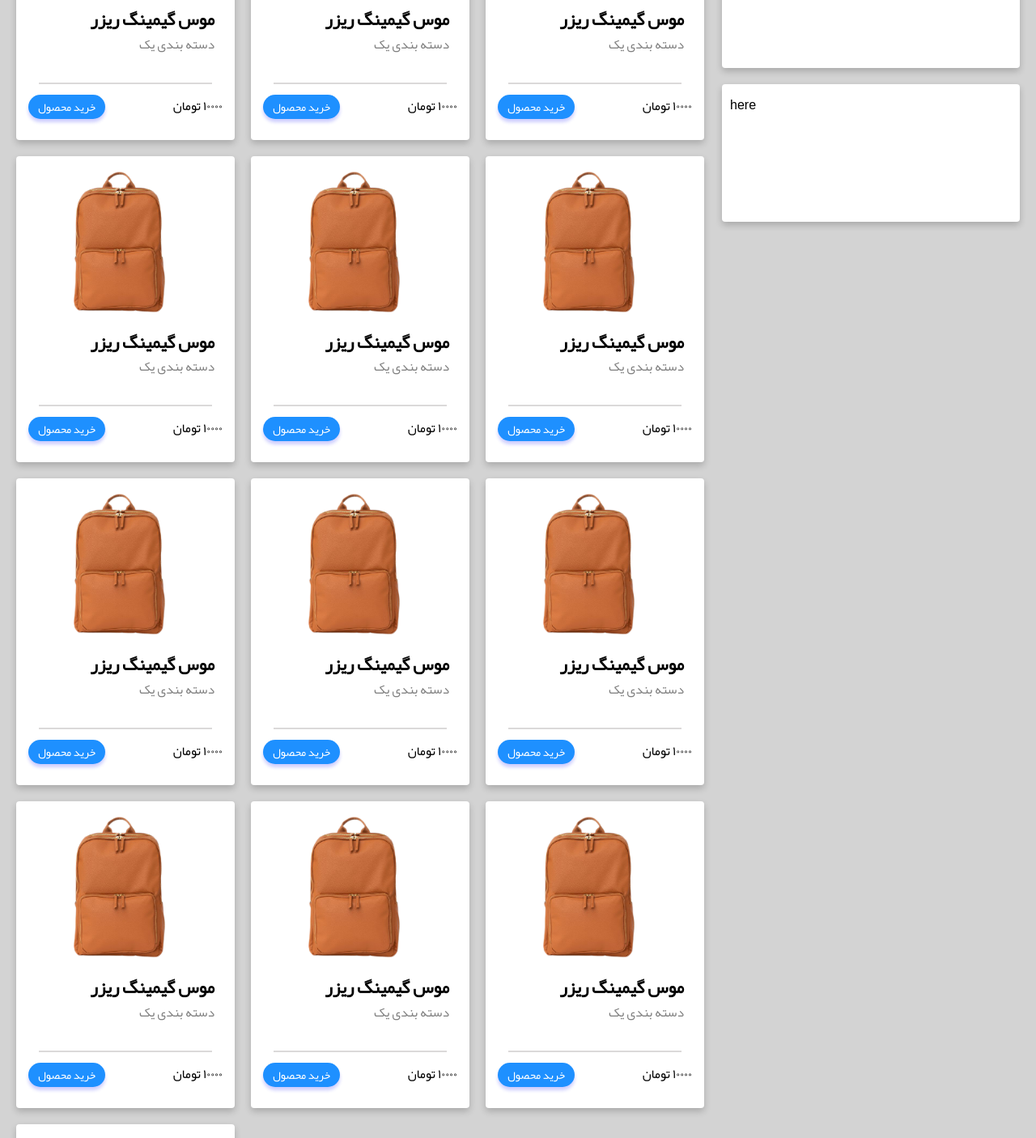
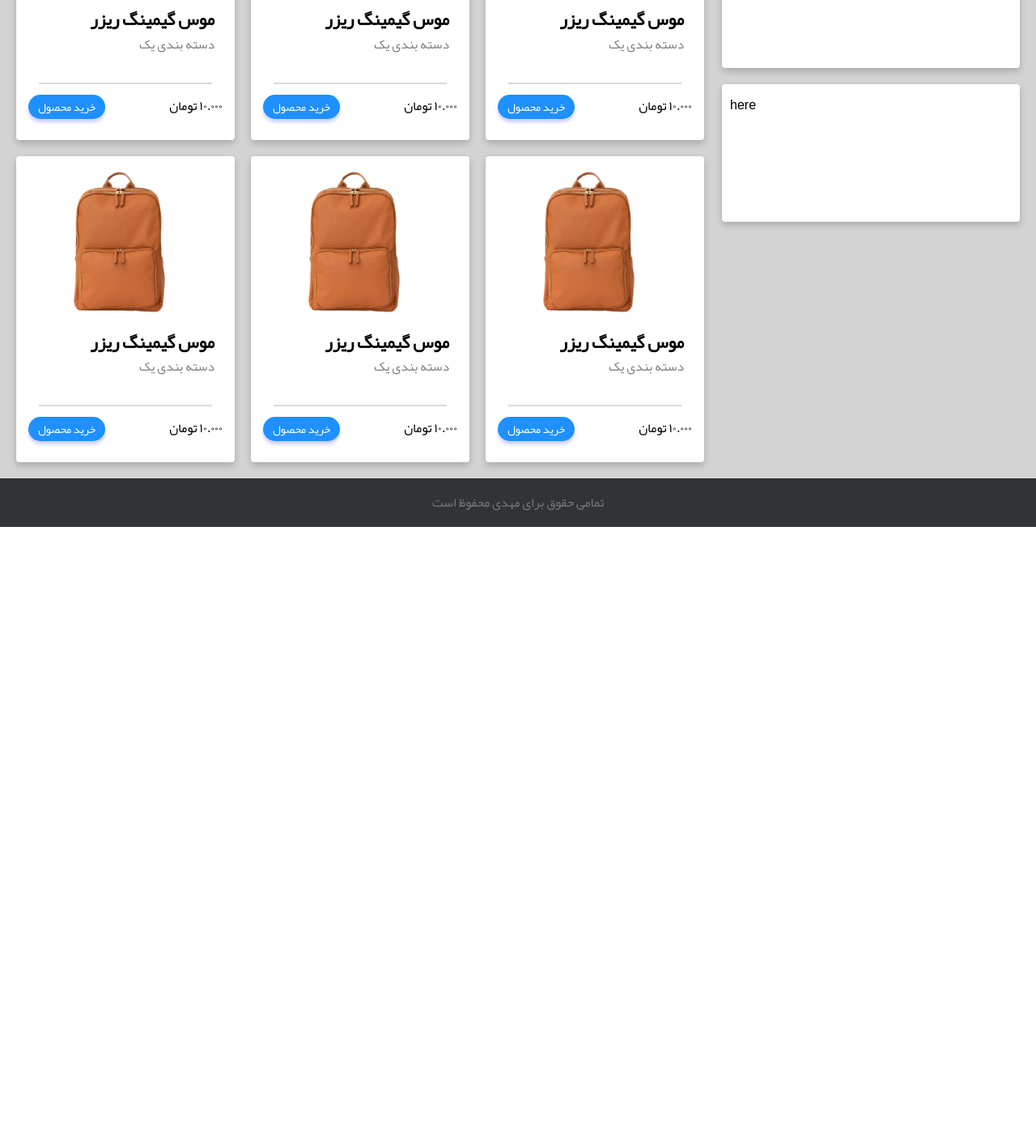
Before and after one commit to mnn59/web-new, a React app: page / in a window 1280 px wide. Shown: the part 1003-2409 px from the top of the page at 81% size. After the commit the page ends 1654 px from the top, so only its background shows below. Built offline with nearby package versions, Linux system fonts and the light colour scheme.

Commit message:
Edit some problems and comment some Cards

```diff
--- a/src/components/UI/ProductsSection/ProductsSection.js
+++ b/src/components/UI/ProductsSection/ProductsSection.js
@@ -14,93 +14,93 @@ const productsSection = () => {
                     image={bag}
                     title="موس گیمینگ ریزر"
                     subTitle="دسته بندی یک"
-                    price="۱۰۰۰۰"
+                    price="۱۰.۰۰۰"
                     buttonValue="خرید محصول"
                 />
                 <Card
                     image={bag}
                     title="موس گیمینگ ریزر"
                     subTitle="دسته بندی یک"
-                    price="۱۰۰۰۰"
+                    price="۱۰.۰۰۰"
                     buttonValue="خرید محصول"
                 />
                 <Card
                     image={bag}
                     title="موس گیمینگ ریزر"
                     subTitle="دسته بندی یک"
-                    price="۱۰۰۰۰"
+                    price="۱۰.۰۰۰"
                     buttonValue="خرید محصول"
                 />
                 <Card
                     image={bag}
                     title="موس گیمینگ ریزر"
                     subTitle="دسته بندی یک"
-                    price="۱۰۰۰۰"
+                    price="۱۰.۰۰۰"
                     buttonValue="خرید محصول"
                 />
                 <Card
                     image={bag}
                     title="موس گیمینگ ریزر"
                     subTitle="دسته بندی یک"
-                    price="۱۰۰۰۰"
+                    price="۱۰.۰۰۰"
                     buttonValue="خرید محصول"
                 />
                 <Card
                     image={bag}
                     title="موس گیمینگ ریزر"
                     subTitle="دسته بندی یک"
-                    price="۱۰۰۰۰"
+                    price="۱۰.۰۰۰"
                     buttonValue="خرید محصول"
                 />
-                <Card
-                    image={bag}
-                    title="موس گیمینگ ریزر"
-                    subTitle="دسته بندی یک"
-                    price="۱۰۰۰۰"
-                    buttonValue="خرید محصول"
-                />
-                <Card
-                    image={bag}
-                    title="موس گیمینگ ریزر"
-                    subTitle="دسته بندی یک"
-                    price="۱۰۰۰۰"
-                    buttonValue="خرید محصول"
-                />
-                <Card
-                    image={bag}
-                    title="موس گیمینگ ریزر"
-                    subTitle="دسته بندی یک"
-                    price="۱۰۰۰۰"
-                    buttonValue="خرید محصول"
-                />
-                <Card
-                    image={bag}
-                    title="موس گیمینگ ریزر"
-                    subTitle="دسته بندی یک"
-                    price="۱۰۰۰۰"
-                    buttonValue="خرید محصول"
-                />
-                <Card
-                    image={bag}
-                    title="موس گیمینگ ریزر"
-                    subTitle="دسته بندی یک"
-                    price="۱۰۰۰۰"
-                    buttonValue="خرید محصول"
-                />
-                <Card
-                    image={bag}
-                    title="موس گیمینگ ریزر"
-                    subTitle="دسته بندی یک"
-                    price="۱۰۰۰۰"
-                    buttonValue="خرید محصول"
-                />
-                <Card
-                    image={bag}
-                    title="موس گیمینگ ریزر"
-                    subTitle="دسته بندی یک"
-                    price="۱۰۰۰۰"
-                    buttonValue="خرید محصول"
-                />
+                {/*<Card*/}
+                {/*    image={bag}*/}
+                {/*    title="موس گیمینگ ریزر"*/}
+                {/*    subTitle="دسته بندی یک"*/}
+                {/*    price="۱۰۰۰۰"*/}
+                {/*    buttonValue="خرید محصول"*/}
+                {/*/>*/}
+                {/*<Card*/}
+                {/*    image={bag}*/}
+                {/*    title="موس گیمینگ ریزر"*/}
+                {/*    subTitle="دسته بندی یک"*/}
+                {/*    price="۱۰۰۰۰"*/}
+                {/*    buttonValue="خرید محصول"*/}
+                {/*/>*/}
+                {/*<Card*/}
+                {/*    image={bag}*/}
+                {/*    title="موس گیمینگ ریزر"*/}
+                {/*    subTitle="دسته بندی یک"*/}
+                {/*    price="۱۰۰۰۰"*/}
+                {/*    buttonValue="خرید محصول"*/}
+                {/*/>*/}
+                {/*<Card*/}
+                {/*    image={bag}*/}
+                {/*    title="موس گیمینگ ریزر"*/}
+                {/*    subTitle="دسته بندی یک"*/}
+                {/*    price="۱۰۰۰۰"*/}
+                {/*    buttonValue="خرید محصول"*/}
+                {/*/>*/}
+                {/*<Card*/}
+                {/*    image={bag}*/}
+                {/*    title="موس گیمینگ ریزر"*/}
+                {/*    subTitle="دسته بندی یک"*/}
+                {/*    price="۱۰۰۰۰"*/}
+                {/*    buttonValue="خرید محصول"*/}
+                {/*/>*/}
+                {/*<Card*/}
+                {/*    image={bag}*/}
+                {/*    title="موس گیمینگ ریزر"*/}
+                {/*    subTitle="دسته بندی یک"*/}
+                {/*    price="۱۰۰۰۰"*/}
+                {/*    buttonValue="خرید محصول"*/}
+                {/*/>*/}
+                {/*<Card*/}
+                {/*    image={bag}*/}
+                {/*    title="موس گیمینگ ریزر"*/}
+                {/*    subTitle="دسته بندی یک"*/}
+                {/*    price="۱۰۰۰۰"*/}
+                {/*    buttonValue="خرید محصول"*/}
+                {/*/>*/}
 
 
                 {/*<SortByBox />*/}
```
